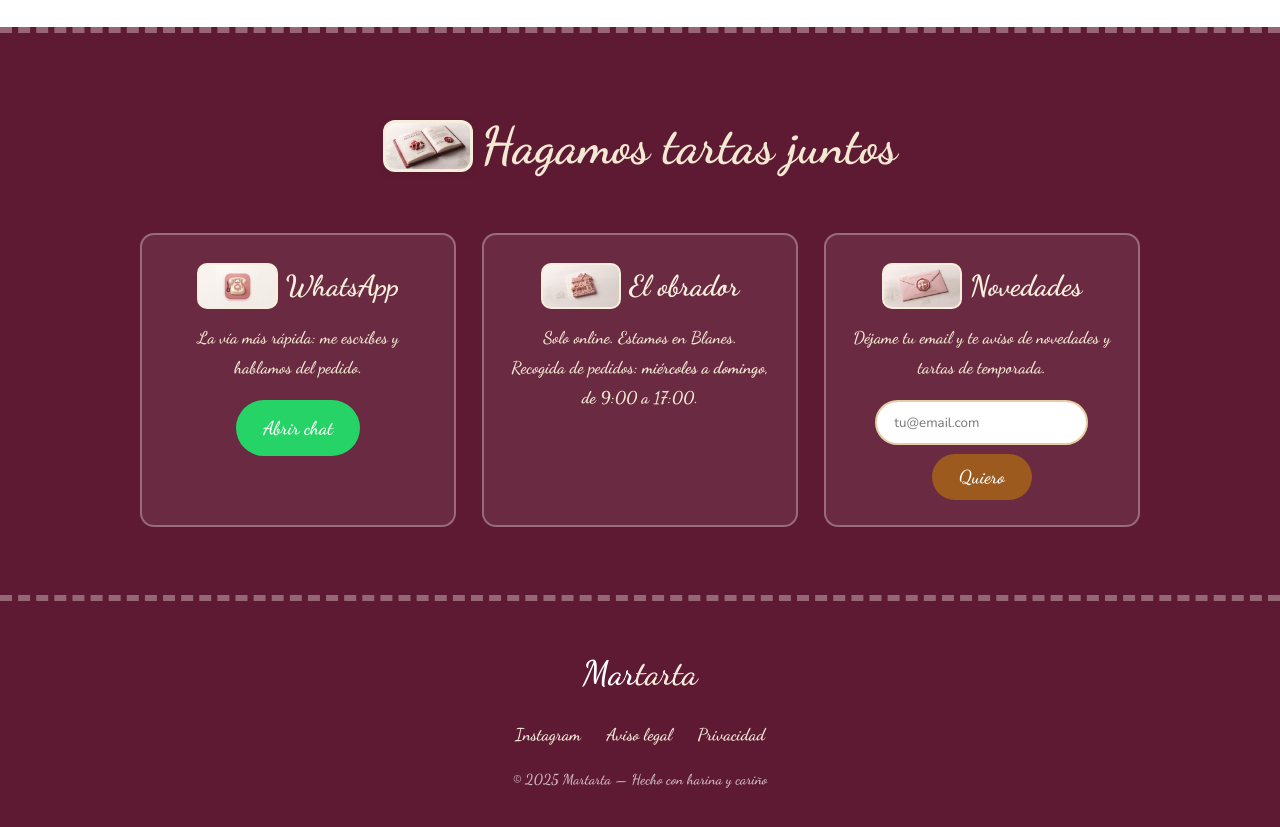
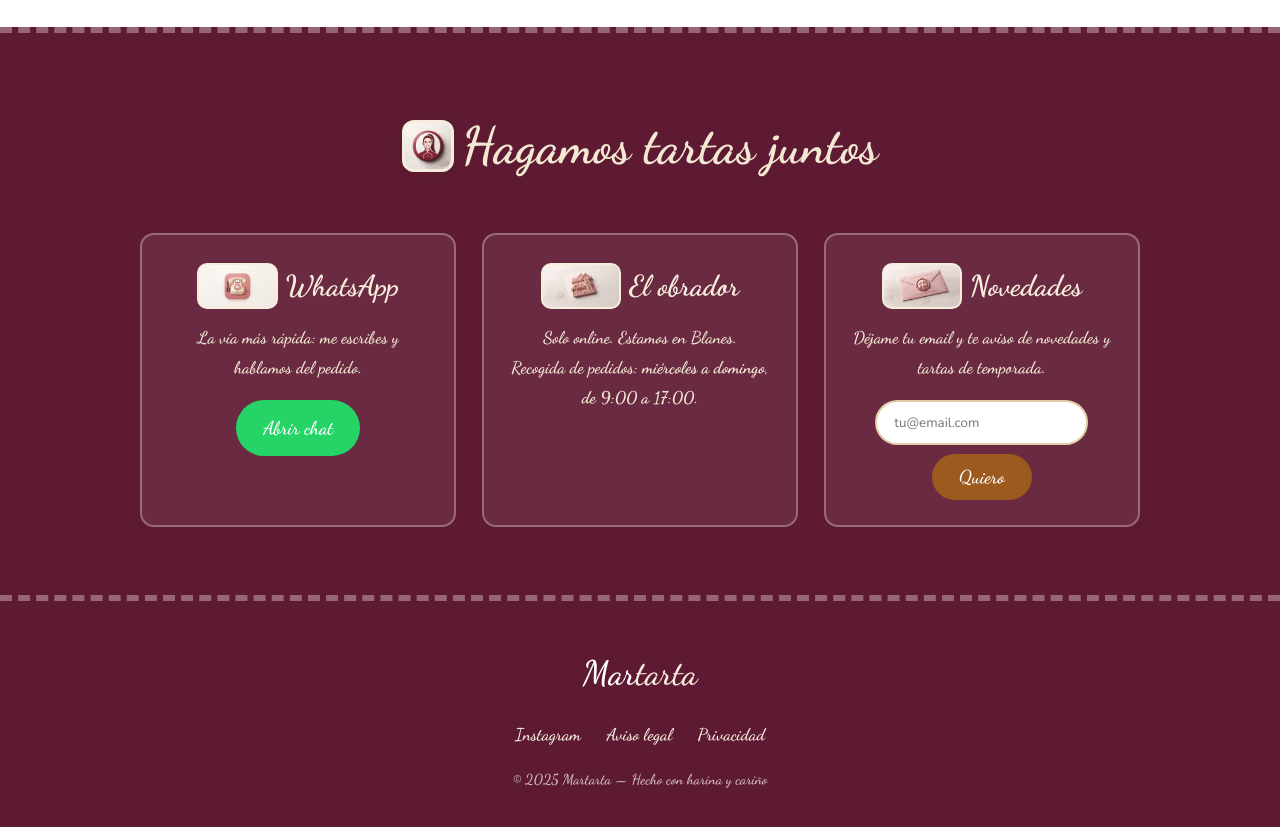
Before and after one commit to Dibaledesma/martarta, a plain HTML site: page index.html in a window 1280 px wide. Shown: the part 5120-5947 px from the top of the page. Drawn offline with nearby package versions, Linux system fonts and the light colour scheme.

Commit message:
feat: icono propio en Hagamos tartas juntos

```diff
--- a/index.html
+++ b/index.html
@@ -237,7 +237,7 @@
 
     <!-- ================== CONTACTO + NEWSLETTER ================== -->
     <section class="seccion seccion-pizarra" id="contacto">
-        <h2 class="titulo-seccion"><img class="icono-titulo" src="img/icono-catalogo.jpg" alt=""> Hagamos tartas juntos</h2>
+        <h2 class="titulo-seccion"><img class="icono-titulo" src="img/icono-juntos.jpg" alt=""> Hagamos tartas juntos</h2>
         <div class="grid-contacto">
             <div class="caja-contacto">
                 <h3><img class="icono-btn" src="img/icono-whatsapp2.jpg" alt=""> WhatsApp</h3>
```
Also changed, not shown: img/icono-juntos.jpg (added).
